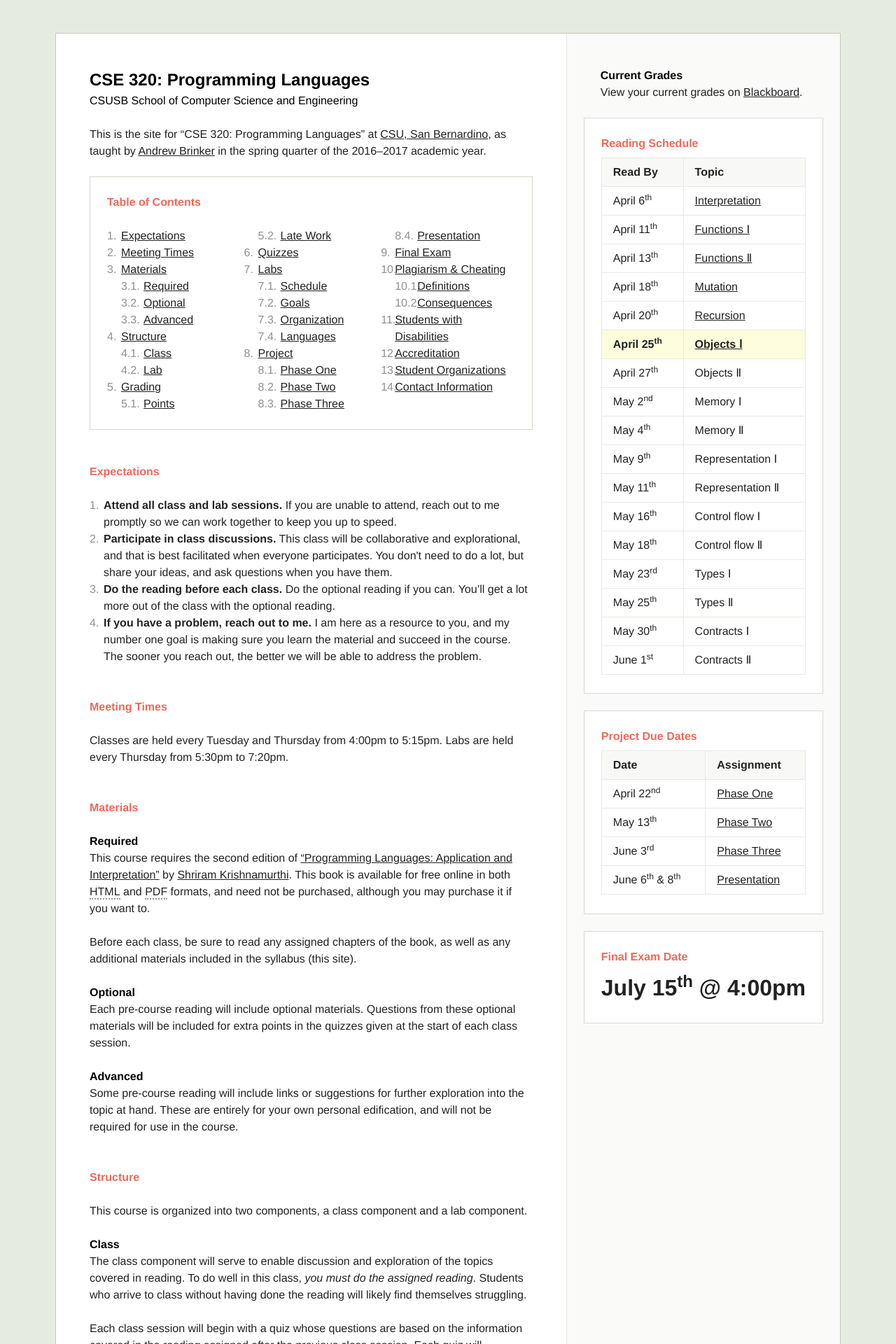
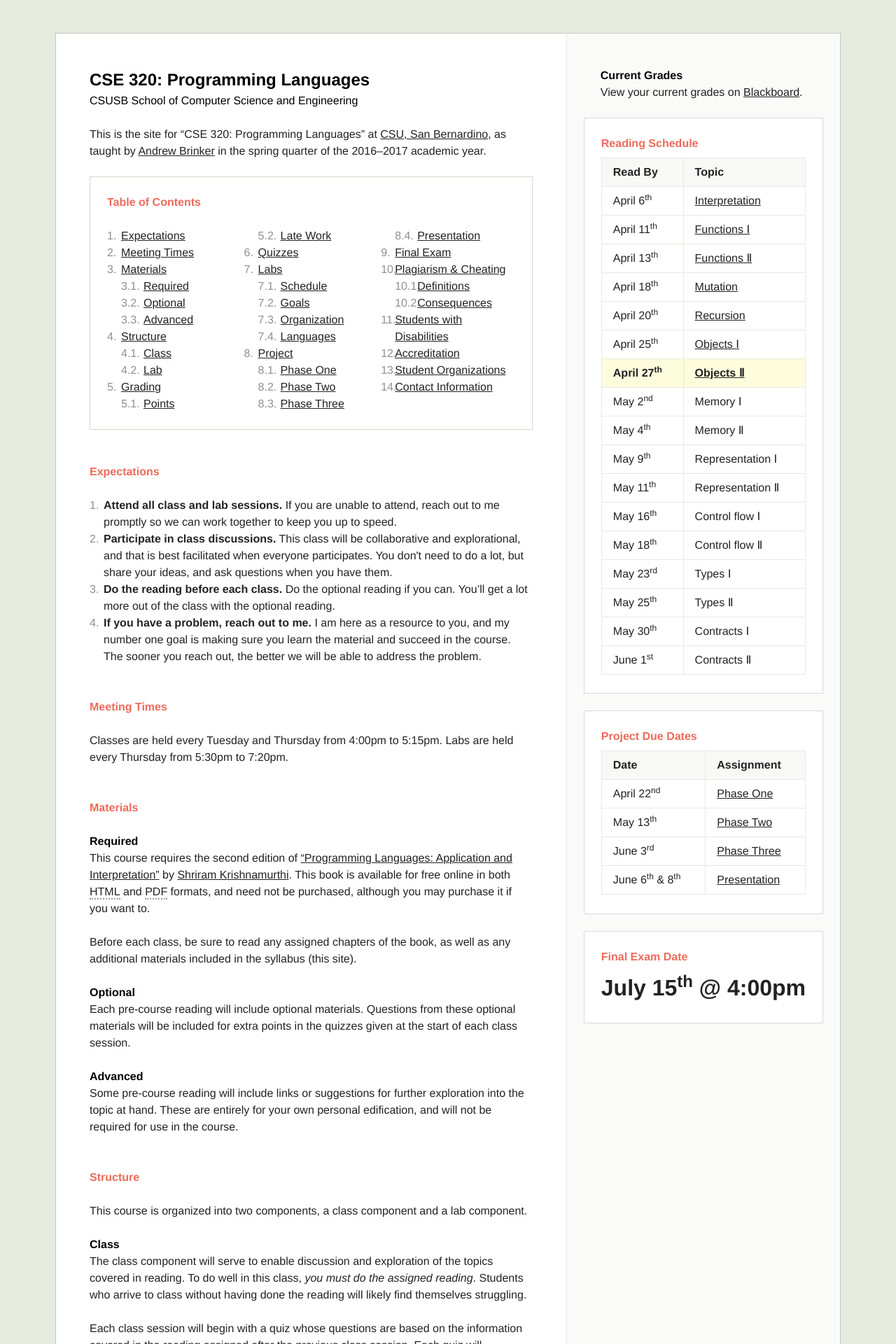
Before and after one commit to alilleybrinker/programming-languages-course, a Jekyll site: the page built from index.html, in a window 1280 px wide. Shown: the top 1920 px of the page at 70% size. Built offline with Jekyll 4.4.1, drawn with Linux system fonts in a browser that asks for light colours.

Commit message:
Updated website

```diff
--- a/_includes/sidebar.html
+++ b/_includes/sidebar.html
@@ -12,8 +12,8 @@
             <tr><td>April&nbsp;13<sup>th</sup></td><td><a href="{{ site.baseurl }}/reading/functions-2">Functions Ⅱ</a></td></tr>
             <tr><td>April&nbsp;18<sup>th</sup></td><td><a href="{{ site.baseurl }}/reading/mutation">Mutation</a></td></tr>
             <tr><td>April&nbsp;20<sup>th</sup></td><td><a href="{{ site.baseurl }}/reading/recursion">Recursion</a></td></tr>
-            <tr class="highlight"><td>April&nbsp;25<sup>th</sup></td><td><a href="{{ site.baseurl }}/reading/objects-1">Objects Ⅰ</a></td></tr>
-            <tr><td>April&nbsp;27<sup>th</sup></td><td>Objects Ⅱ</td></tr>
+            <tr><td>April&nbsp;25<sup>th</sup></td><td><a href="{{ site.baseurl }}/reading/objects-1">Objects Ⅰ</a></td></tr>
+            <tr class="highlight"><td>April&nbsp;27<sup>th</sup></td><td><a href="{{ site.baseurl }}/reading/objects-2">Objects Ⅱ</a></td></tr>
 
             <tr><td>May&nbsp;2<sup>nd</sup></td><td>Memory Ⅰ</td></tr>
             <tr><td>May&nbsp;4<sup>th</sup></td><td>Memory Ⅱ</td></tr>
```
